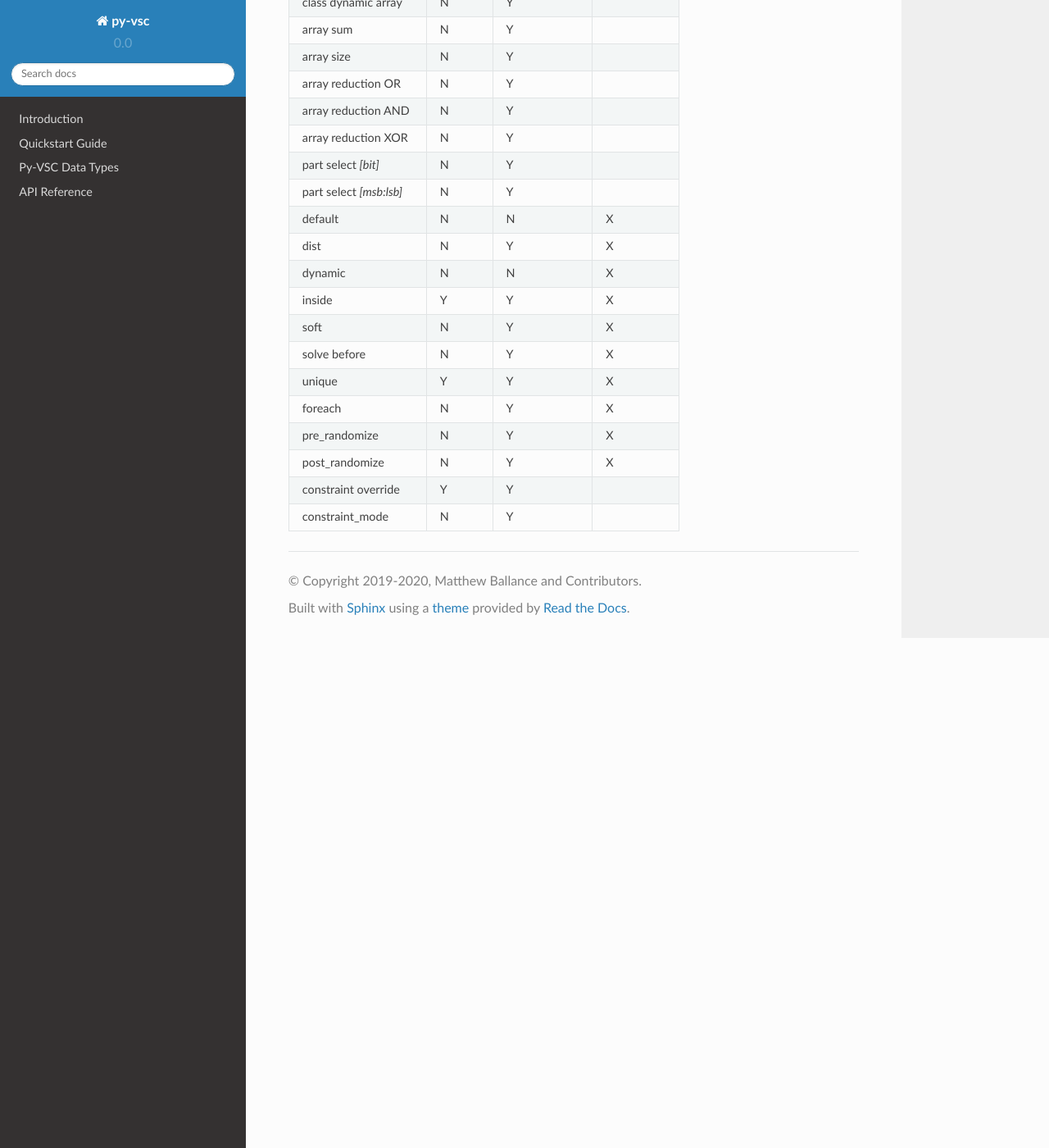
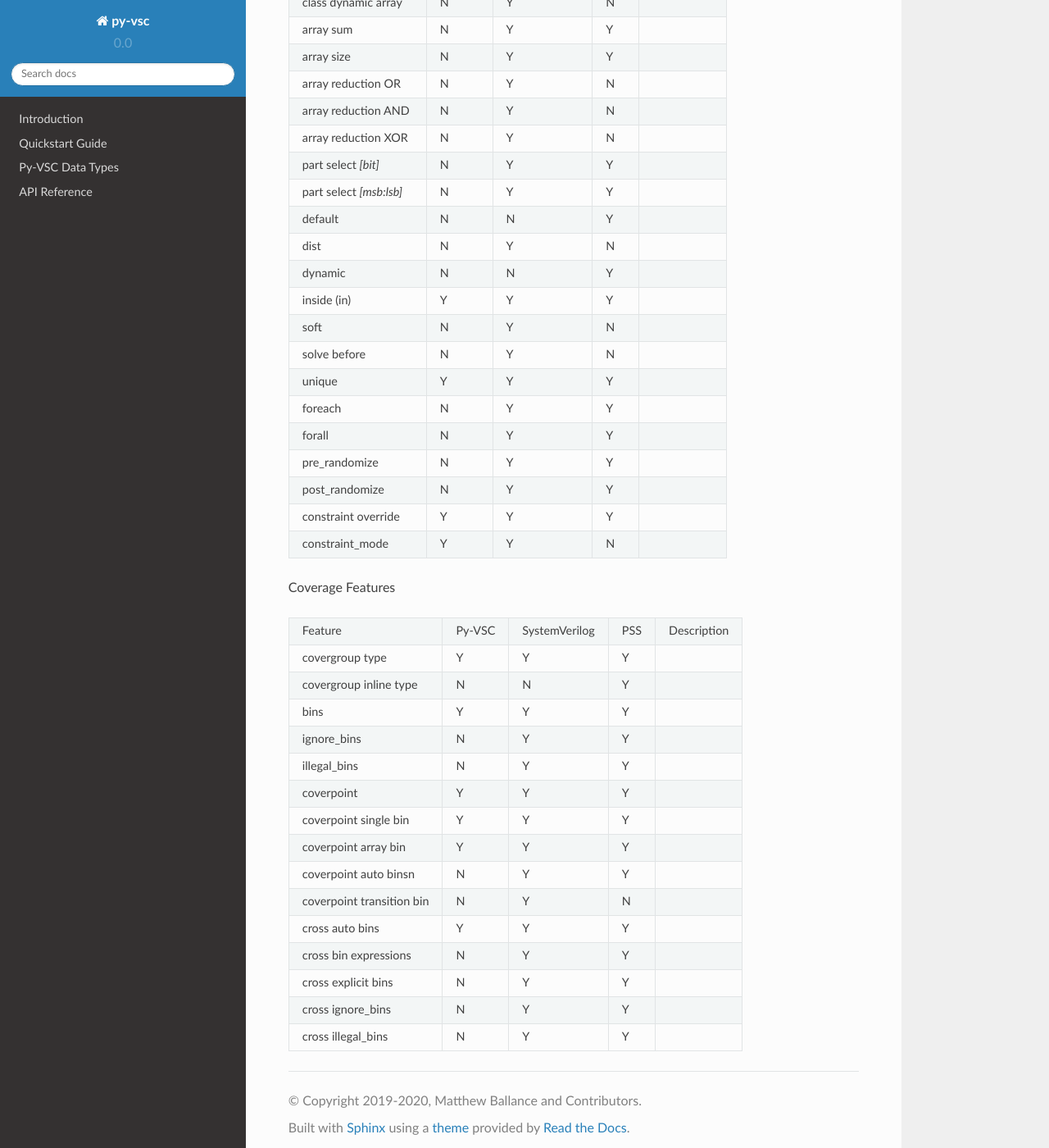
Before and after one commit to fvutils/pyvsc, a Sphinx documentation site: the page built from doc/source/features.rst, in a window 1280 px wide and 1400 px high, scrolled down 1013 px. Shown: the whole window at 82% size. Built offline with Sphinx 7.4.7 and the Read the Docs theme 2.0.0, drawn with Linux system fonts in a browser that asks for light colours; formulas are drawn with MathJax 3; some of the changed text lies outside the part shown.

Commit message:
doc updates

```diff
--- a/doc/source/features.rst
+++ b/doc/source/features.rst
@@ -4,49 +4,73 @@ PyVSC Features
 Constraint Features
 
 
-========================  ======  =============  ===========
-Feature                   Py-VSC  SystemVerilog  Description
-<                         Y       Y              X
->                         Y       Y              X
-<=                        Y       Y              X
->=                        Y       Y              X
-<=                        Y       Y              X
->=                        Y       Y              X
-==                        Y       Y              X
-!=                        Y       Y              X
-`+`                       Y       Y              X
-`-`                       Y       Y              X
-/                         Y       Y              X
-`*`                       Y       Y              X
-%                         Y       Y              X
-&                         Y       Y              X
-`|`                       Y       Y              X
-&&                        Y       Y              X
-||                        Y       Y              X
-unary |                   N       Y
-unary &                   N       Y
-unary ^                   N       Y
-scalar fixed-size array   N       Y
-scalar dynamic array      N       Y
-class fixed-size array    N       Y
-class dynamic array       N       Y
-array sum                 N       Y
-array size                N       Y
-array reduction OR        N       Y
-array reduction AND       N       Y
-array reduction XOR       N       Y
-part select `[bit]`       N       Y
-part select `[msb:lsb]`   N       Y
-default                   N       N              X
-dist                      N       Y              X
-dynamic                   N       N              X
-inside                    Y       Y              X
-soft                      N       Y              X
-solve before              N       Y              X
-unique                    Y       Y              X
-foreach                   N       Y              X
-pre_randomize             N       Y              X
-post_randomize            N       Y              X
-constraint override       Y       Y
-constraint_mode           N       Y
-========================  ======  =============  ===========
+========================  ======  =============  ===  ===========
+Feature                   Py-VSC  SystemVerilog  PSS  Description
+<                         Y       Y              Y
+>                         Y       Y              Y
+<=                        Y       Y              Y
+>=                        Y       Y              Y
+<=                        Y       Y              Y
+>=                        Y       Y              Y
+==                        Y       Y              Y
+!=                        Y       Y              Y
+`+`                       Y       Y              Y
+`-`                       Y       Y              Y
+/                         Y       Y              Y
+`*`                       Y       Y              Y
+%                         Y       Y              Y
+&                         Y       Y              Y
+`|`                       Y       Y              Y
+&&                        Y       Y              Y
+||                        Y       Y              Y
+unary |                   N       Y              N
+unary &                   N       Y              N
+unary ^                   N       Y              N
+scalar fixed-size array   N       Y              Y
+scalar dynamic array      N       Y              N
+class fixed-size array    N       Y              Y
+class dynamic array       N       Y              N
+array sum                 N       Y              Y
+array size                N       Y              Y
+array reduction OR        N       Y              N
+array reduction AND       N       Y              N
+array reduction XOR       N       Y              N
+part select `[bit]`       N       Y              Y
+part select `[msb:lsb]`   N       Y              Y
+default                   N       N              Y
+dist                      N       Y              N
+dynamic                   N       N              Y
+inside (in)               Y       Y              Y
+soft                      N       Y              N
+solve before              N       Y              N
+unique                    Y       Y              Y
+foreach                   N       Y              Y
+forall                    N       Y              Y
+pre_randomize             N       Y              Y
+post_randomize            N       Y              Y
+constraint override       Y       Y              Y
+constraint_mode           Y       Y              N
+========================  ======  =============  ===  ===========
+
+
+Coverage Features
+
+
+============================  ======  =============  ===  ===========
+Feature                       Py-VSC  SystemVerilog  PSS  Description
+covergroup type               Y       Y              Y
+covergroup inline type        N       N              Y
+bins                          Y       Y              Y
+ignore_bins                   N       Y              Y
+illegal_bins                  N       Y              Y
+coverpoint                    Y       Y              Y
+coverpoint single bin         Y       Y              Y
+coverpoint array bin          Y       Y              Y
+coverpoint auto binsn         N       Y              Y
+coverpoint transition bin     N       Y              N
+cross auto bins               Y       Y              Y
+cross bin expressions         N       Y              Y
+cross explicit bins           N       Y              Y
+cross ignore_bins             N       Y              Y
+cross illegal_bins            N       Y              Y
+============================  ======  =============  ===  ===========
```
Also changed, not shown: doc/source/constraints.rst (+15 -13 lines), doc/source/coverage.rst (added, +157 -0 lines).
